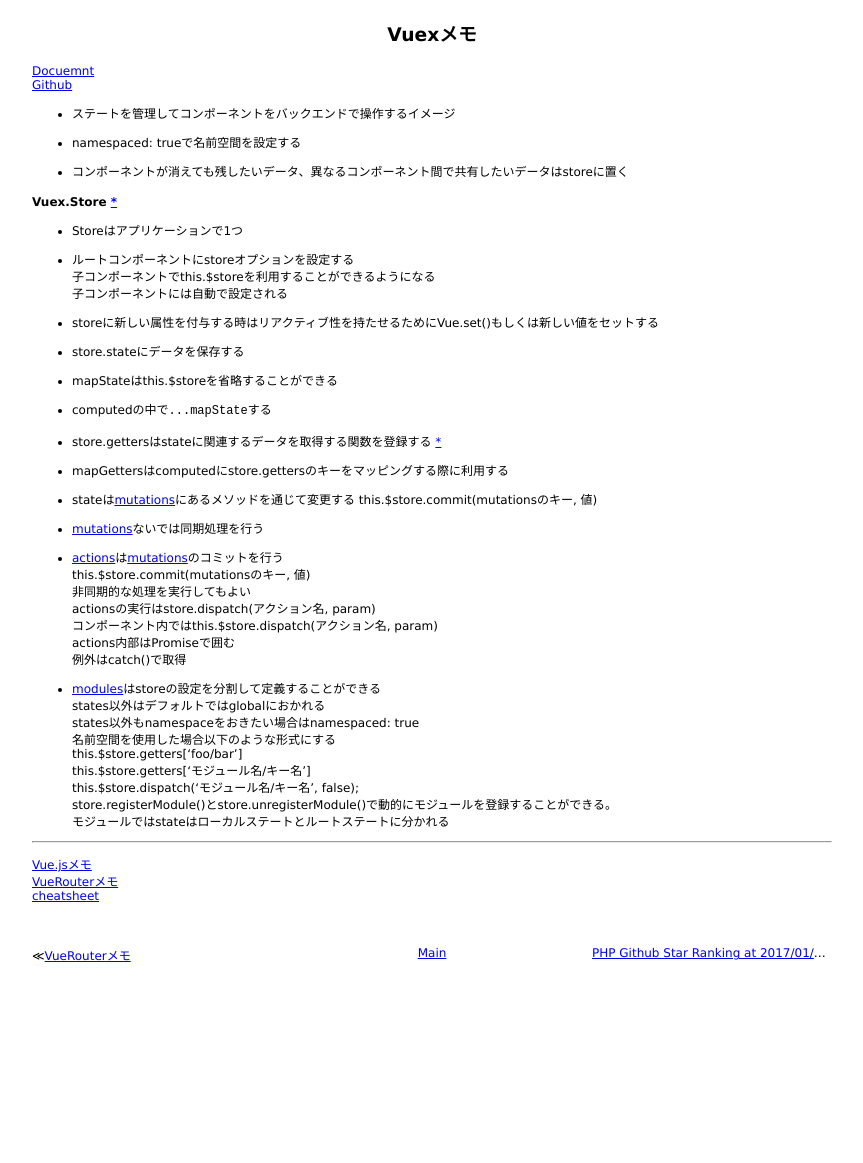
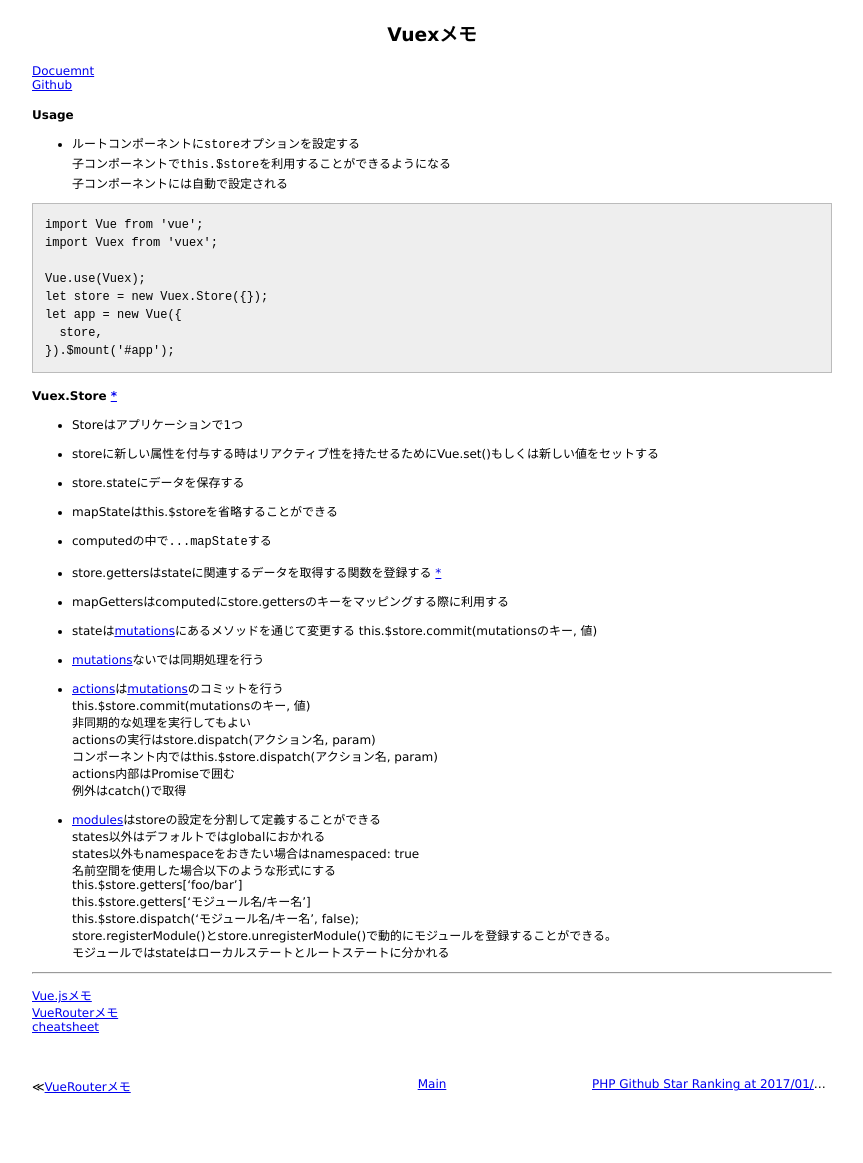
Before and after one commit to 38elements/38elements.github.com, a Jekyll site: the page built from _posts/2017-01-14-vuex.md, in a window 1280 px wide. Shown: the whole page, without its empty margins (208-1071 px from the left). Built offline with Jekyll 4.4.1, drawn with Linux system fonts in a browser that asks for light colours; before the commit the page ends 1032 px from its top, so only the background shows below that.

Commit message:
Update 2017-01-14-vuex.md

````diff
--- a/_posts/2017-01-14-vuex.md
+++ b/_posts/2017-01-14-vuex.md
@@ -5,19 +5,26 @@ title: Vuexメモ
 [Docuemnt](https://vuex.vuejs.org/en/)
 [Github](https://github.com/vuejs/vuex)
 
-* ステートを管理してコンポーネントをバックエンドで操作するイメージ
+#### Usage
 
-* namespaced: trueで名前空間を設定する
+* ルートコンポーネントに`store`オプションを設定する
+子コンポーネントで`this.$store`を利用することができるようになる
+子コンポーネントには自動で設定される
 
-* コンポーネントが消えても残したいデータ、異なるコンポーネント間で共有したいデータはstoreに置く
+```
+import Vue from 'vue';
+import Vuex from 'vuex';
+
+Vue.use(Vuex);
+let store = new Vuex.Store({});
+let app = new Vue({
+  store,
+}).$mount('#app');
+```
 
 #### Vuex.Store [\*](https://vuex.vuejs.org/en/api.html)
 
 * Storeはアプリケーションで1つ
-
-* ルートコンポーネントにstoreオプションを設定する
-子コンポーネントでthis.$storeを利用することができるようになる
-子コンポーネントには自動で設定される
 
 * storeに新しい属性を付与する時はリアクティブ性を持たせるためにVue.set()もしくは新しい値をセットする
 
````
